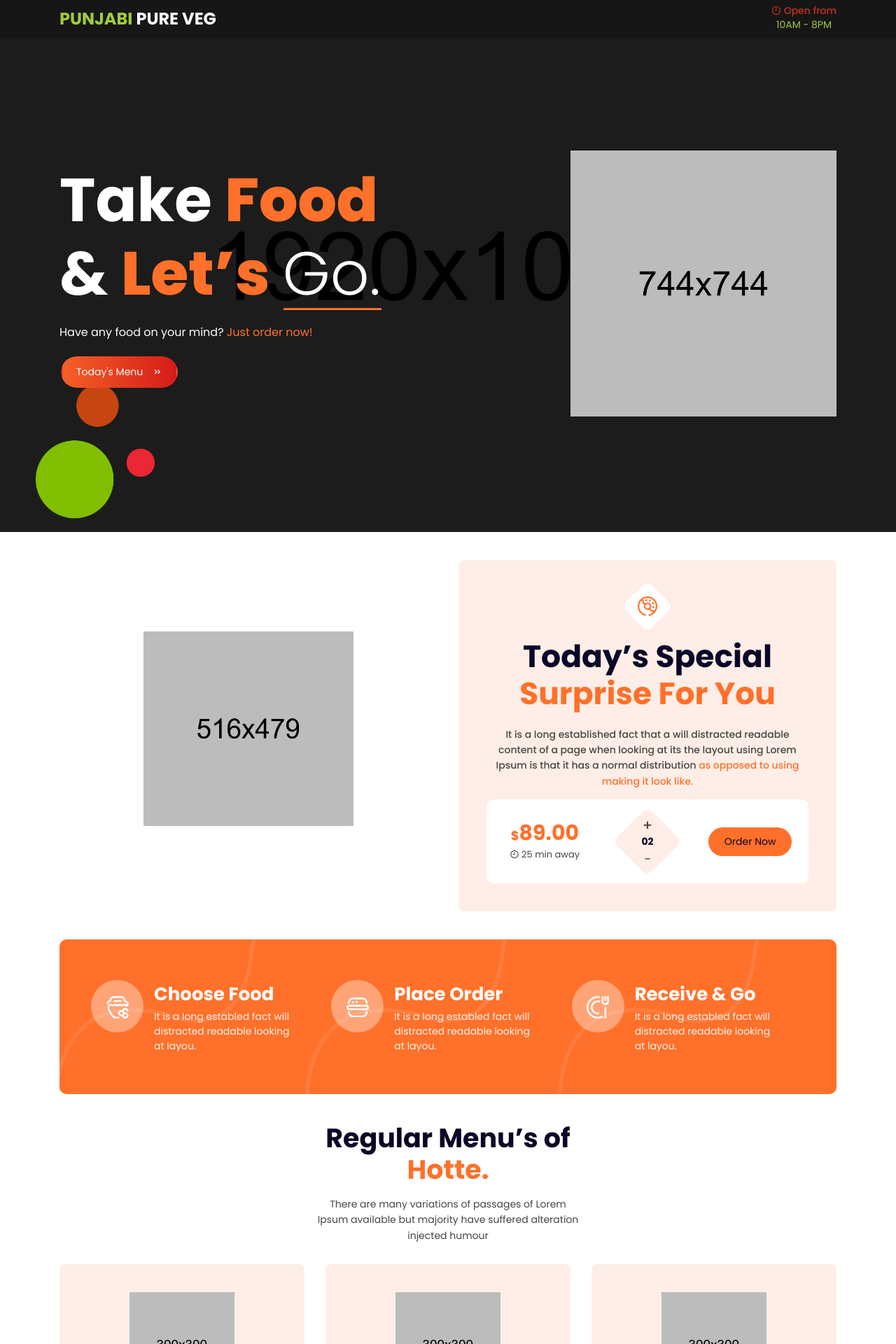
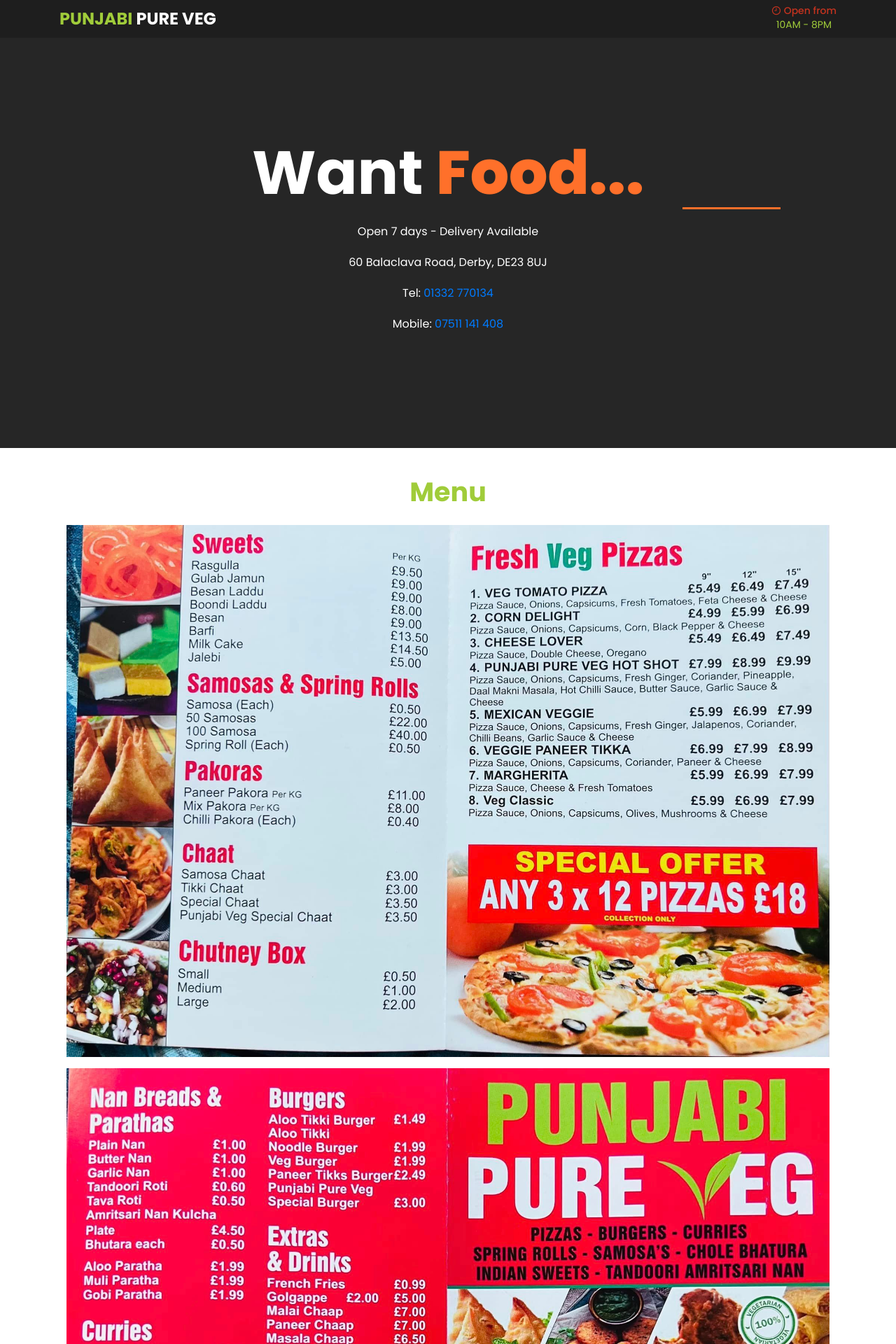
Before and after one commit to kmlprtsng/punjabipureveg.github.io, a PHP site: page / in a window 1280 px wide. Shown: the top 1920 px of the page at 70% size. Run offline with PHP 8.4, Linux system fonts and the light colour scheme.

Commit message:
add menu to the homepage

```diff
--- a/css/style.css
+++ b/css/style.css
@@ -309,7 +309,7 @@
 
 /* HOME HERO SECTION CSS START */
 .home-hero-section {
-    background: url(../img/hotte_homebg.jpg);
+    /* background: url(../img/hotte_homebg.jpg); */
     background-repeat: no-repeat;
     background-size: cover;
     background-position: center;
@@ -327,6 +327,11 @@
     background: rgba(0, 0, 0, 0.85);
     z-index: -1;
 }
+
+.home-hero-content {
+    text-align: center;
+}
+
 .home-hero-content h1 {
     color: #fff;
     font-size: 90px;
@@ -575,9 +580,15 @@
     color: #0a0626;
     font-size: 50px;
     font-weight: 700;
+    padding-bottom: 1.5rem;
 }
 .menu-head h2 span {
-    color: #ff702a;
+    color: #a0cc3a;
+}
+
+.menu-head img {
+    width: 100%;
+    margin-bottom: 1rem;
 }
 
 .menu-head p {
--- a/index.html
+++ b/index.html
@@ -60,22 +60,18 @@
 
     <!--HOME HERO SECTION START-->
     <div class="home-hero-section">
-        <div class="bubble">
-            <img src="img/bubble.png" alt="bubble-images " class="w-100 img-fluid" />
-        </div>
 
         <div class="container">
             <div class="row align-items-center">
-                <div class="col-xs-12 col-sm-12 col-md-6 col-lg-6 col-xl-6">
+                <div class="col-sm-12">
                     <div class="home-hero-content">
-                        <h1>Take <strong>Food</strong> & <strong>Let’s</strong> <span>Go.</span></h1>
-                        <p>Have any food on your mind?<span> <a href="contact.html">Just order now!</a></span></p>
-                        <a class="btn menu-btn" href="#food-menu">Today's Menu <i class="icofont-double-right"></i></a>
-                    </div>
-                </div>
-                <div class="col-xs-12 col-sm-12 col-md-6 col-lg-6 col-xl-6">
-                    <div class="burger-img">
-                        <img src="img/burger1.png" class="w-100 img-fluid" alt="" />
+                        <h1>Want <strong>Food...</strong></h1>
+                        <p>Open 7 days - Delivery Available</p>
+                        <p>60 Balaclava Road, Derby, DE23 8UJ</p>
+                        <p>Tel: <a href="tel:01332770134">01332 770134</a></p>
+                        <p>Mobile: <a href="tel:07511141408">07511 141 408</a></p>
+                        <!-- <p>Have any food on your mind?<span> <a href="contact.html">Just order now!</a></span></p> -->
+                        <!-- <a class="btn menu-btn" href="#food-menu">Today's Menu <i class="icofont-double-right"></i></a> -->
                     </div>
                 </div>
             </div>
@@ -84,7 +80,7 @@
     <!--HOME HERO SECTION END-->
 
     <!--SPECIAL SECTION START-->
-    <div class="special-section">
+    <!-- <div class="special-section">
         <div class="container">
             <div class="row align-items-center">
                 <div class="col-sm-12 col-md-5 col-lg-6 col-xl-6">
@@ -133,11 +129,11 @@
                 </div>
             </div>
         </div>
-    </div>
+    </div> -->
     <!--SPECIAL SECTION END-->
 
     <!--HOME SERVICES SECTION START-->
-    <div class="home-services-section">
+    <!-- <div class="home-services-section">
         <div class="container">
             <div class="home-services">
                 <div class="form-row">
@@ -179,7 +175,7 @@
                 </div>
             </div>
         </div>
-    </div>
+    </div> -->
     <!--HOME SERVICES SECTION END-->
 
     <!--MENU SECTION START-->
@@ -188,12 +184,13 @@
             <div class="row">
                 <div class="col-xs-12 col-sm-12 col-md-12 col-lg-12 col-xl-12">
                     <div class="menu-head text-center">
-                        <h2>Regular Menu’s of <span>Hotte.</span></h2>
-                        <p>There are many variations of passages of Lorem Ipsum available but majority have suffered alteration injected humour</p>
+                        <h2><span>Menu</span></h2>
+                        <a href="img/menu-1.jpeg" target="_blank"><img src="img/menu-1.jpeg" alt="Menu page 1"></a>
+                        <a href="img/menu-2.jpeg" target="_blank"><img src="img/menu-2.jpeg" alt="Menu page 2"></a>
                     </div>
                 </div>
             </div>
-            <div class="row food-box">
+            <!-- <div class="row food-box">
                 <div class="col-xs-12 col-sm-12 col-md-6 col-lg-6 col-xl-4">
                     <div class="food-menu text-center">
                         <div class="food-img-info">
@@ -385,13 +382,13 @@
                         </div>
                     </div>
                 </div>
-            </div>
+            </div> -->
         </div>
     </div>
     <!--MENU SECTION END-->
 
     <!--OFFER SECTION START-->
-    <div class="offer-section">
+    <!-- <div class="offer-section">
         <div class="container">
             <div class="row">
                 <div class="col-xs-12 col-sm-12 col-md-6 col-lg-6 col-xl-6">
@@ -419,11 +416,11 @@
                 </div>
             </div>
         </div>
-    </div>
+    </div> -->
     <!--OFFER SECTION END-->
 
     <!--CUSTOMER SECTION START-->
-    <div class="customer-section">
+    <!-- <div class="customer-section">
         <div class="container">
             <div class="row">
                 <div class="col-xs-12 col-sm-12 col-md-12 col-lg 12 col-xl-12">
@@ -509,7 +506,7 @@
                 </div>
             </div>
         </div>
-    </div>
+    </div> -->
     <!--CUSTOMER SECTION END-->
 
     <!--TESTY FOOD SECTION START-->
```
Also changed, not shown: img/menu-1.jpeg (added), img/menu-2.jpeg (added).
